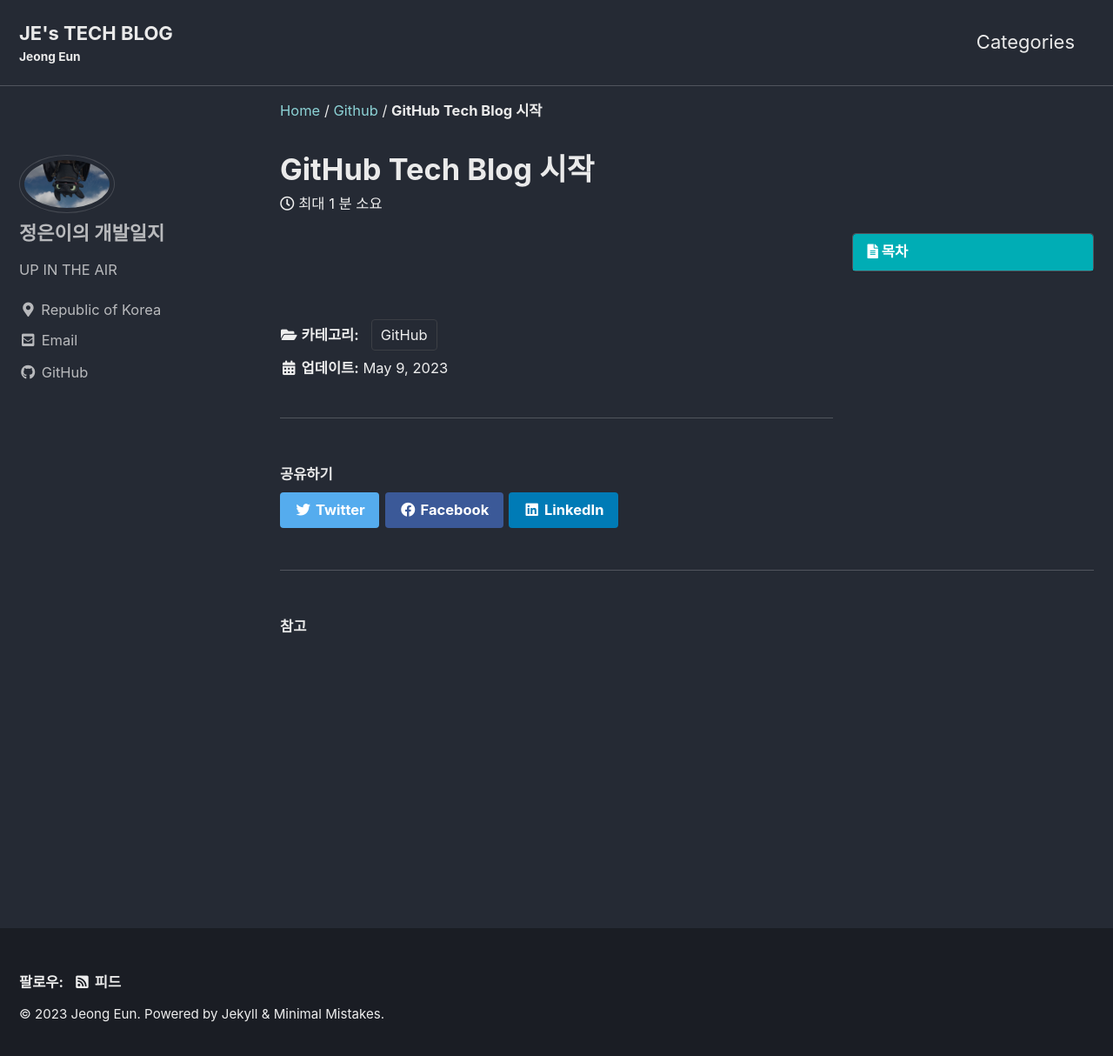
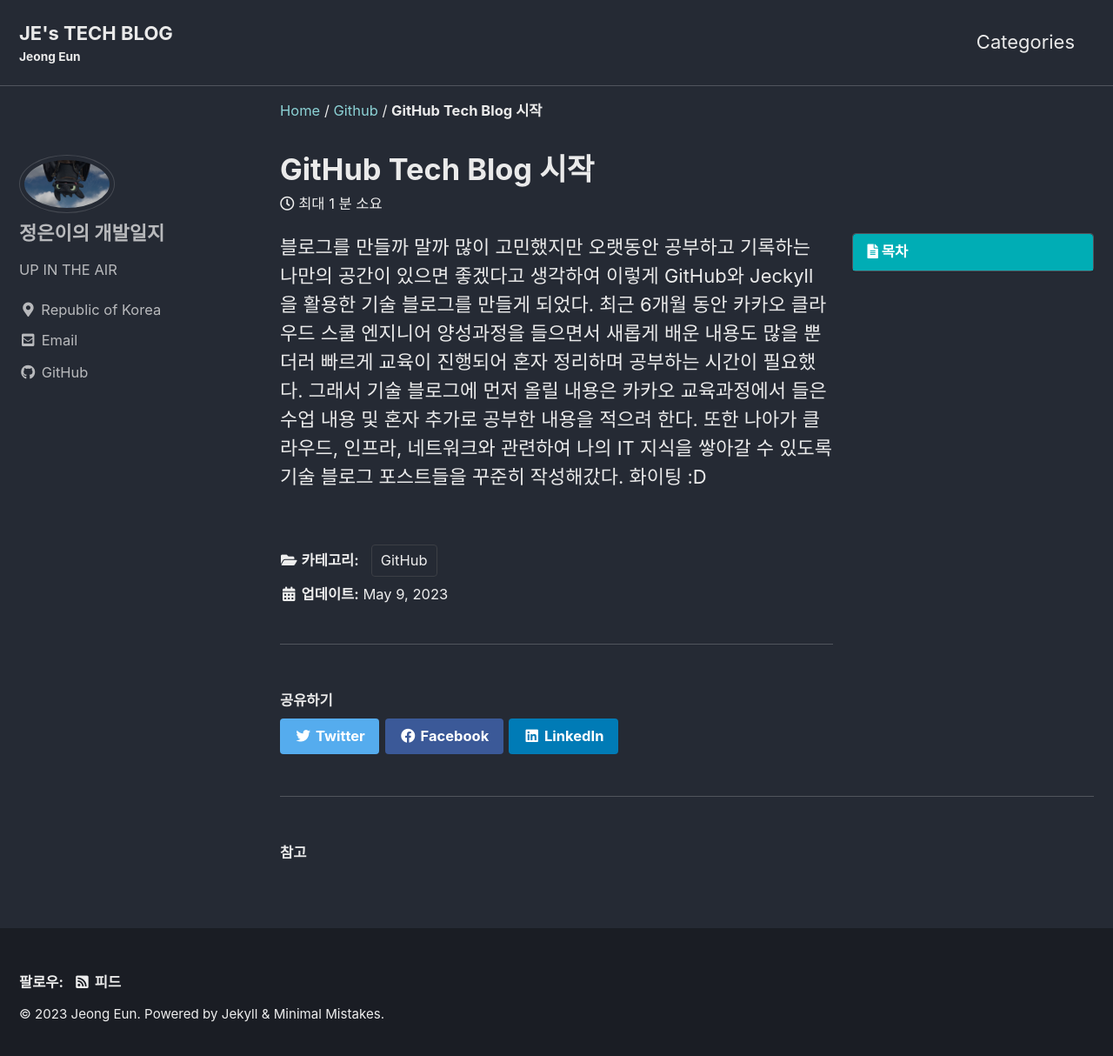
Before and after one commit to jang294/jang294.github.io, a Jekyll site: the page built from _posts/2023/network/2023-05-09-start-GitHubBlog.md, in a window 1280 px wide and 1222 px high. Shown: the top 1214 px of the window at 87% size. Built offline with Jekyll 4.4.1, drawn with Linux system fonts in a browser that asks for light colours; cached includes are drawn as plain includes.

Commit message:
Update 2023-05-09-start-GitHubBlog.md

```diff
--- a/_posts/2023/network/2023-05-09-start-GitHubBlog.md
+++ b/_posts/2023/network/2023-05-09-start-GitHubBlog.md
@@ -13,3 +13,6 @@ toc_label: "목차"
 data: 2023-05-09
 last_modified_at: 2023-05-09
 ---
+
+블로그를 만들까 말까 많이 고민했지만 오랫동안 공부하고 기록하는 나만의 공간이 있으면 좋겠다고 생각하여 이렇게 GitHub와 Jeckyll 을 활용한 기술 블로그를 만들게 되었다. 최근 6개월 동안 카카오 클라우드 스쿨 엔지니어 양성과정을 들으면서 새롭게 배운 내용도 많을 뿐더러 빠르게 교육이 진행되어 혼자 정리하며 공부하는 시간이 필요했다. 그래서 기술 블로그에 먼저 올릴 내용은 카카오 교육과정에서 들은 수업 내용 및 혼자 추가로 공부한 내용을 적으려 한다. 또한 나아가 클라우드, 인프라, 네트워크와 관련하여 나의 IT 지식을 쌓아갈 수 있도록 기술 블로그 포스트들을 꾸준히 작성해갔다.
+화이팅 :D
```
